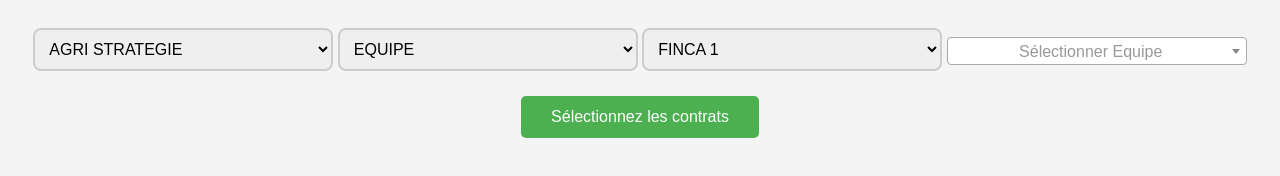
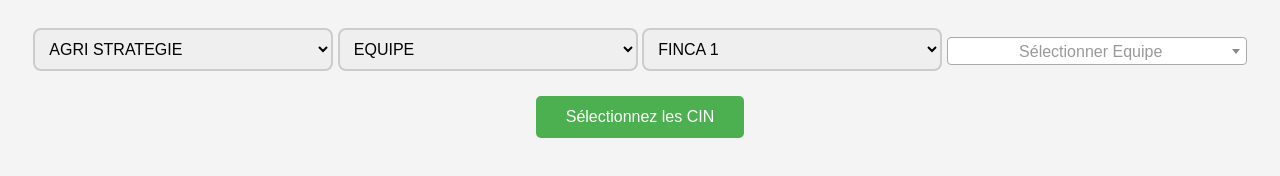
Before and after one commit to aroma-RH/carts, a plain HTML site: page index.html in a window 1280 px wide. Drawn offline with nearby package versions, Linux system fonts and the light colour scheme; no server answers.

Commit message:
Update index.html

```diff
--- a/index.html
+++ b/index.html
@@ -234,7 +234,7 @@
     <select id="worker"></select>
 
     <div class="file-upload">
-        <button>Sélectionnez les contrats</button>
+        <button>Sélectionnez les CIN</button>
         <input type="file" id="imageInput" accept="image/*" multiple>
     </div>
 
```
